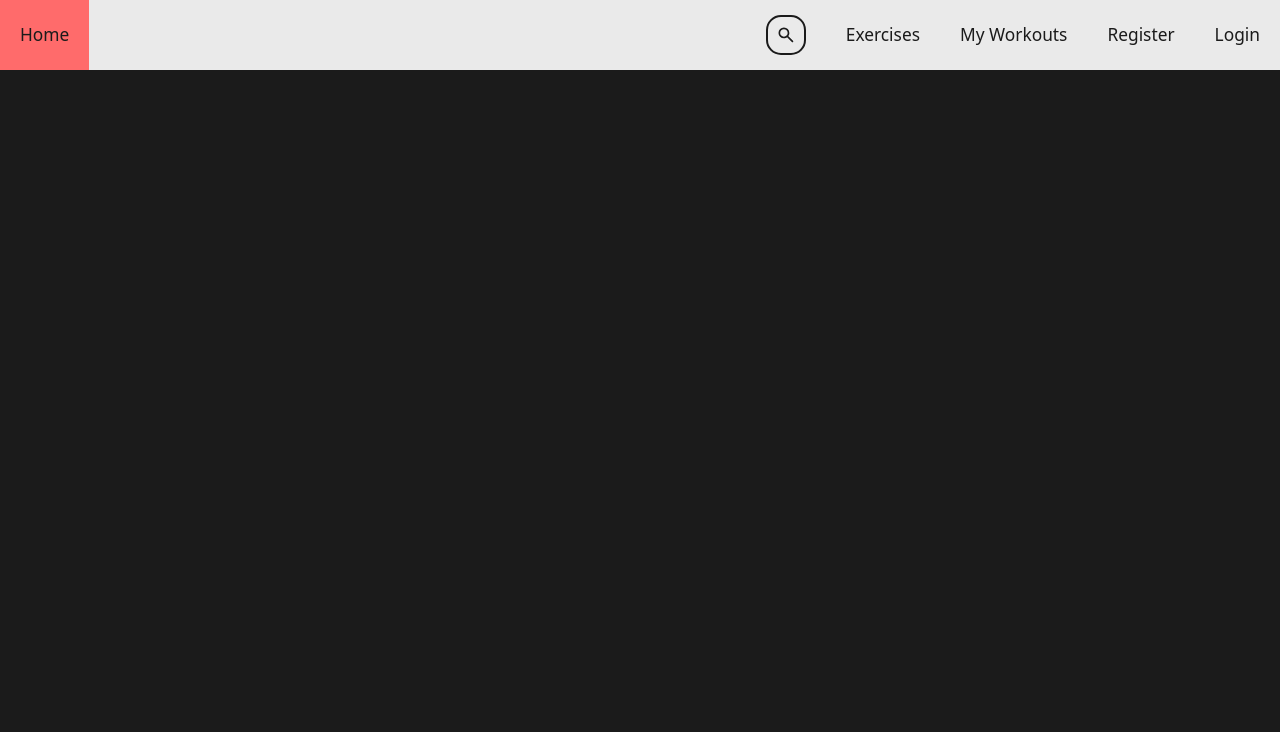
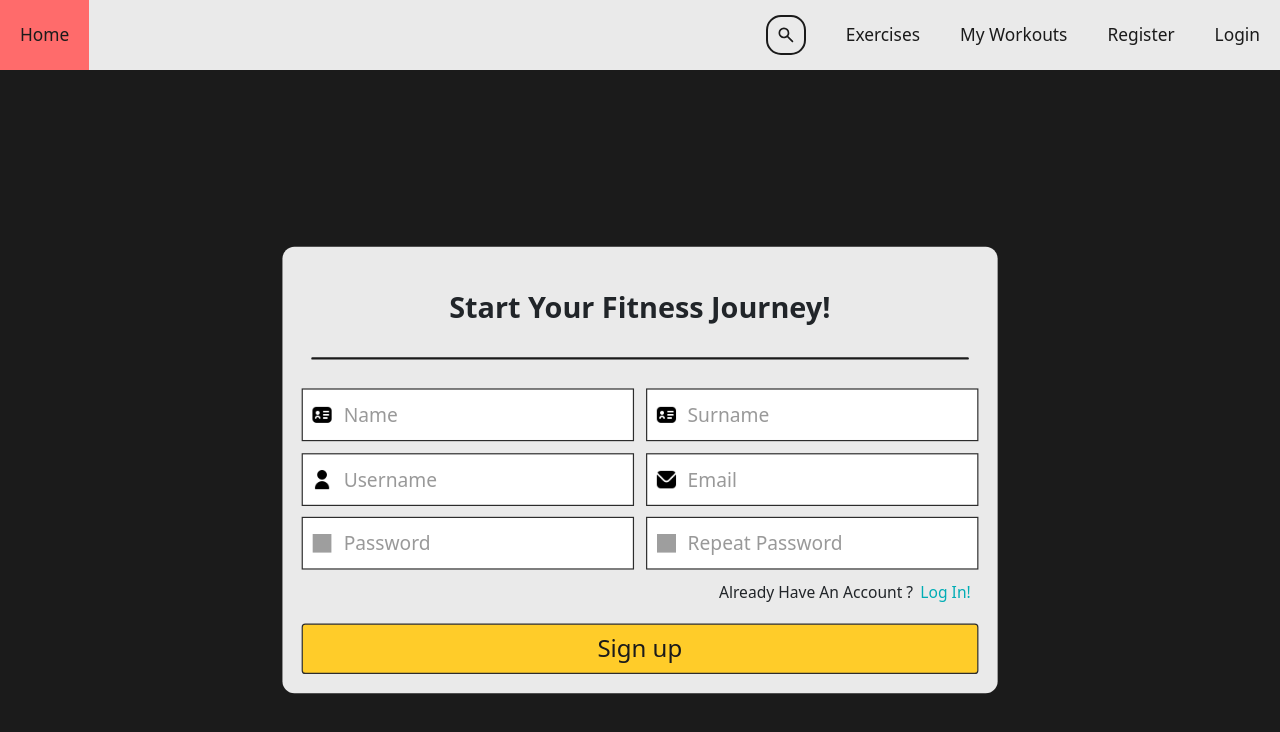
Before and after one commit to FitnessWebas/fitnessweb-ui, a React (Vite) app: page /Register in a window 1280 px wide. Shown: the top 732 px of the page. Built offline with nearby package versions, Linux system fonts and the light colour scheme; grey boxes are pictures that could not be loaded.

Commit message:
Updated missing Register branch files

```diff
--- a/src/App.tsx
+++ b/src/App.tsx
@@ -1,5 +1,6 @@
 import Home from "./pages/Home";
 import LogIn from "./pages/LogIn.tsx";
+import Register from "./pages/Register.tsx";
 import { Routes, Route } from "react-router-dom";
 import "bootstrap/dist/css/bootstrap.min.css";
 
@@ -13,6 +14,7 @@ function App() {
         <Routes>
           <Route path="/LogIn" element={<LogIn />} />
           <Route path="/" element={<Home />} />
+          <Route path="/Register" element={<Register />} />
         </Routes>
       </main>
     </div>
--- /dev/null
+++ b/src/components/RegisterForm/RegisterForm.tsx
@@ -0,0 +1,74 @@
+import React from "react";
+import styles from "./RegisterForm.module.css";
+import user_icon from "../../assets/Username.png";
+import Email from "../../assets/Email.png";
+import Password from "../../assets/Password.png";
+import Credentials from "../../assets/Credentials.png";
+import { useNavigate } from "react-router-dom";
+
+const RegisterForm = () => {
+  const navigate = useNavigate();
+
+  const handleSubmit = (event: React.FormEvent) => {
+    event.preventDefault();
+    navigate("/LogIn");
+  };
+
+  return (
+    <div className={styles.container1}>
+      <div className={styles.header}>
+        <p>Start Your Fitness Journey!</p>
+      </div>
+      <hr className={styles.hr} />
+      <form className={styles.form} onSubmit={handleSubmit}>
+        <div className={styles.inputs}>
+          <div className={styles.input}>
+            <img src={Credentials} alt="Credentials Icon" />
+            <input type="text" placeholder="Name" />
+          </div>
+
+          <div className={styles.input}>
+            <img src={Credentials} alt="Credentials Icon" />
+            <input type="text" placeholder="Surname" />
+          </div>
+
+          <div className={styles.input}>
+            <img src={user_icon} alt="User Icon" />
+            <input type="text" placeholder="Username" />
+          </div>
+
+          <div className={styles.input}>
+            <img src={Email} alt="Email Icon" />
+            <input type="email" placeholder="Email" />
+          </div>
+
+          <div className={styles.input}>
+            <img src={Password} alt="Password Icon" />
+            <input type="password" placeholder="Password" />
+          </div>
+          <div className={styles.input}>
+            <img src={Password} alt="Password Icon" />
+            <input type="password" placeholder="Repeat Password" />
+          </div>
+        </div>
+        <div className={styles.createdAccount}>
+          Already Have An Account ?
+          <button type="button" onClick={handleSubmit}>
+            Log In!
+          </button>
+        </div>
+        <div className={styles.signupButton}>
+          <button
+            type="submit"
+            className={styles.submit}
+            onClick={handleSubmit}
+          >
+            Sign up
+          </button>
+        </div>
+      </form>
+    </div>
+  );
+};
+
+export default RegisterForm;
--- /dev/null
+++ b/src/pages/Register.tsx
@@ -0,0 +1,16 @@
+import { useEffect } from "react";
+import RegisterForm from "../components/RegisterForm/RegisterForm.tsx";
+
+function Register() {
+  useEffect(() => {
+    document.title = "FitnessApp - Register";
+  }, []);
+
+  return (
+    <div className="vh-100 d-flex justify-content-center align-items-center">
+      <RegisterForm />
+    </div>
+  );
+}
+
+export default Register;
```
